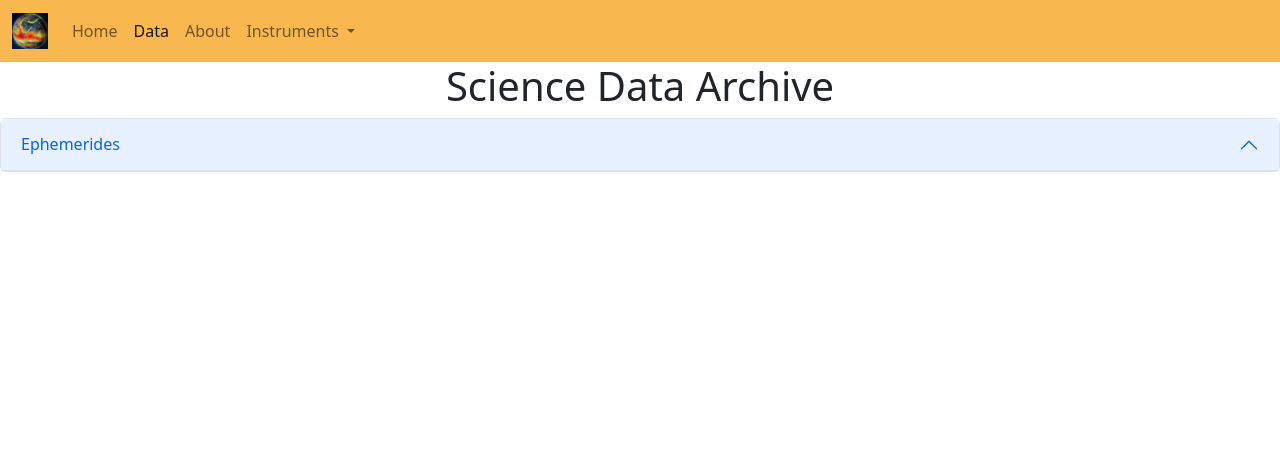
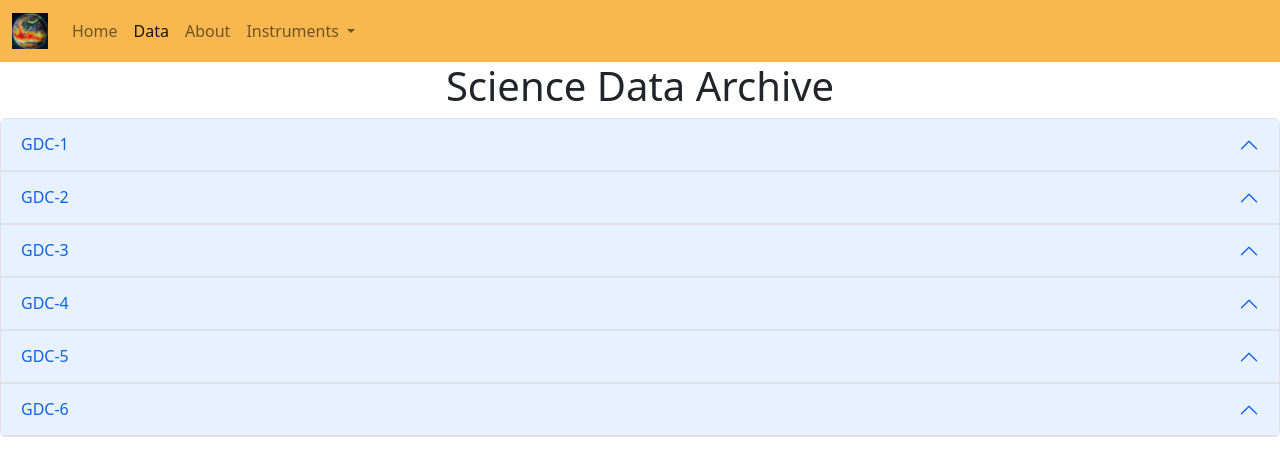
Before and after one commit to GDC-SOC/SCUP, a Django app: page /data/ in a window 1280 px wide. Shown: the top 476 px of the page. Run offline with Django 4.2, Linux system fonts and the light colour scheme; parts of the project's set-up code (start-up, migrations or seed data) failed here and were passed over.

Commit message:
Beginning restructure of data page to have full GDC data structure setup

```diff
--- a/data/static/data/api.js
+++ b/data/static/data/api.js
@@ -39,3 +39,5 @@ function getData() {
         alert(error); // TODO - Change this to a Bootstrap notif/toast
     }
 }
+
+function getData2(gdcSat)
--- a/data/templates/data/index.html
+++ b/data/templates/data/index.html
@@ -38,12 +38,87 @@
 <h1>Science Data Archive</h1>
 <div class="accordion" id="dataAccordion">
     <div class="accordion-item">
-        <h2 class="accordion-header" id="dataEphemeridesHeader">
-            <button class="accordion-button" type="button" data-bs-toggle="collapse" data-bs-target="#collapseEphemerides" aria-expanded="false" aria-controls="collapseEphemerides" onclick="getData()">
-                Ephemerides
+        <h2 class="accordion-header" id="dataGDC1Header">
+            <button class="accordion-button" type="button" data-bs-toggle="collapse" data-bs-target="#collapseGDC1" aria-expanded="false" aria-controls="collapseGDC1" onclick="getData()">
+                GDC-1
             </button>
         </h2>
-        <div id="collapseEphemerides" class="accordion-collapse collapse" aria-labelledby="dataEphemeridesHeader" data-bs-parent="#dataAccordion">
+        <div id="collapseGDC1" class="accordion-collapse collapse" aria-labelledby="dataGDC1Header" data-bs-parent="#dataAccordion">
+            <div class="accordion-body">
+                <div class="spinner-border text-primary" id="data-loading" role="status">
+                    <span class="visually-hidden">Loading...</span>
+                </div>
+                <ul class="list-group list-gorup-flush" id="data-list"></ul>
+            </div>
+        </div>
+    </div>
+    <div class="accordion-item">
+        <h2 class="accordion-header" id="dataGDC2Header">
+            <button class="accordion-button" type="button" data-bs-toggle="collapse" data-bs-target="#collapseGDC2" aria-expanded="false" aria-controls="collapseGDC2" onclick="getData()">
+                GDC-2
+            </button>
+        </h2>
+        <div id="collapseGDC2" class="accordion-collapse collapse" aria-labelledby="dataGDC2Header" data-bs-parent="#dataAccordion">
+            <div class="accordion-body">
+                <div class="spinner-border text-primary" id="data-loading" role="status">
+                    <span class="visually-hidden">Loading...</span>
+                </div>
+                <ul class="list-group list-gorup-flush" id="data-list"></ul>
+            </div>
+        </div>
+    </div>
+    <div class="accordion-item">
+        <h2 class="accordion-header" id="dataGDC3Header">
+            <button class="accordion-button" type="button" data-bs-toggle="collapse" data-bs-target="#collapseGDC3" aria-expanded="false" aria-controls="collapseGDC3" onclick="getData()">
+                GDC-3
+            </button>
+        </h2>
+        <div id="collapseGDC3" class="accordion-collapse collapse" aria-labelledby="dataGDC3Header" data-bs-parent="#dataAccordion">
+            <div class="accordion-body">
+                <div class="spinner-border text-primary" id="data-loading" role="status">
+                    <span class="visually-hidden">Loading...</span>
+                </div>
+                <ul class="list-group list-gorup-flush" id="data-list"></ul>
+            </div>
+        </div>
+    </div>
+    <div class="accordion-item">
+        <h2 class="accordion-header" id="dataGDC4Header">
+            <button class="accordion-button" type="button" data-bs-toggle="collapse" data-bs-target="#collapseGDC4" aria-expanded="false" aria-controls="collapseGDC4" onclick="getData()">
+                GDC-4
+            </button>
+        </h2>
+        <div id="collapseGDC4" class="accordion-collapse collapse" aria-labelledby="dataGDC4Header" data-bs-parent="#dataAccordion">
+            <div class="accordion-body">
+                <div class="spinner-border text-primary" id="data-loading" role="status">
+                    <span class="visually-hidden">Loading...</span>
+                </div>
+                <ul class="list-group list-gorup-flush" id="data-list"></ul>
+            </div>
+        </div>
+    </div>
+    <div class="accordion-item">
+        <h2 class="accordion-header" id="dataGDC5Header">
+            <button class="accordion-button" type="button" data-bs-toggle="collapse" data-bs-target="#collapseGDC5" aria-expanded="false" aria-controls="collapseGDC5" onclick="getData()">
+                GDC-5
+            </button>
+        </h2>
+        <div id="collapseGDC5" class="accordion-collapse collapse" aria-labelledby="dataGDC5Header" data-bs-parent="#dataAccordion">
+            <div class="accordion-body">
+                <div class="spinner-border text-primary" id="data-loading" role="status">
+                    <span class="visually-hidden">Loading...</span>
+                </div>
+                <ul class="list-group list-gorup-flush" id="data-list"></ul>
+            </div>
+        </div>
+    </div>
+    <div class="accordion-item">
+        <h2 class="accordion-header" id="dataGDC6Header">
+            <button class="accordion-button" type="button" data-bs-toggle="collapse" data-bs-target="#collapseGDC6" aria-expanded="false" aria-controls="collapseGDC6" onclick="getData()">
+                GDC-6
+            </button>
+        </h2>
+        <div id="collapseGDC6" class="accordion-collapse collapse" aria-labelledby="dataGDC6Header" data-bs-parent="#dataAccordion">
             <div class="accordion-body">
                 <div class="spinner-border text-primary" id="data-loading" role="status">
                     <span class="visually-hidden">Loading...</span>
```
